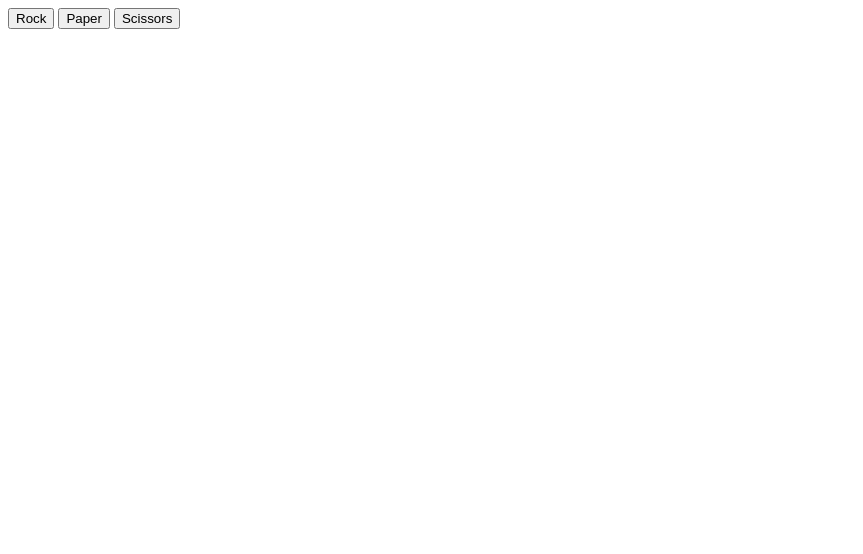
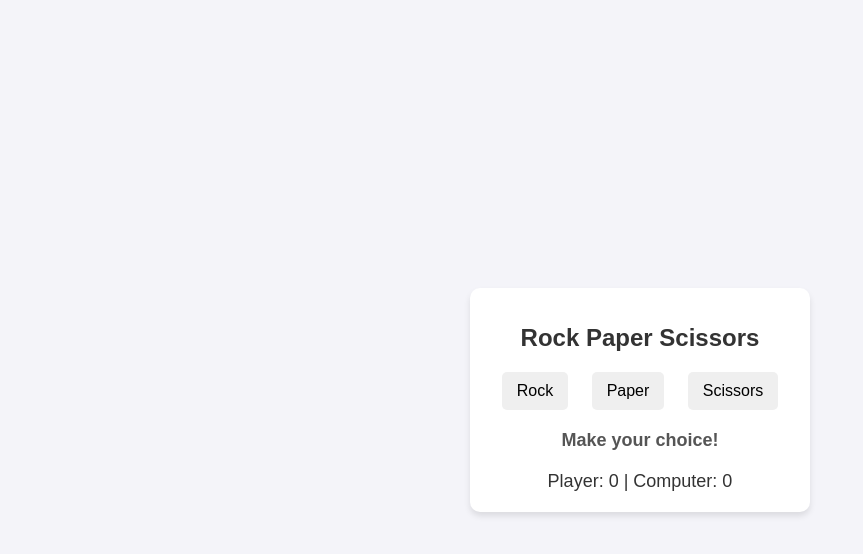
Before and after one commit to dylanlangone/rock-paper-scissors, a plain HTML site: page index.html in a window 1280 px wide. Shown: the whole page, without its empty margins (0-863 px from the left). Drawn offline with Linux system fonts and the light colour scheme.

Commit message:
Formatted style with external CSS

```diff
--- a/index.html
+++ b/index.html
@@ -4,14 +4,19 @@
     <meta charset="UTF-8">
     <meta name="viewport" content="width=device-width, initial-scale=1.0">
     <title>Rock Paper Scissors</title>
+    <link rel="stylesheet" href="style.css">
 </head>
 <body>
-    <script src="rps.js"></script>
-
-    <button>Rock</button>
-    <button>Paper</button>
-    <button>Scissors</button>
-
+    <div class="container">
+        <h1>Rock Paper Scissors</h1>
+        <div class="buttons">
+            <button id="rock">Rock</button>
+            <button id="paper">Paper</button>
+            <button id="scissors">Scissors</button>
+        </div>
+        <div class="result" id="result">Make your choice!</div>
+        <div class="score" id="score">Player: 0 | Computer: 0</div>
+    </div>
 
 </body>
 </html>
--- a/rps.js
+++ b/rps.js
@@ -24,6 +24,17 @@ function getHumanChoice() {
         return getHumanChoice();
     }
 }
+
+const rock = document.querySelector("#rock");
+rock.addEventListener("click", playRound("rock", getComputerChoice()));
+
+const paper = document.querySelector("#paper");
+paper.addEventListener("click", playRound("paper", getComputerChoice()));
+
+const scissors = document.querySelector("#scissors");
+rock.addEventListener("click", playRound("scissors", getComputerChoice()));
+
+
 
 function playRound(humanChoice, computerChoice) {
     if (humanChoice === "rock") {
@@ -60,14 +71,12 @@ function playRound(humanChoice, computerChoice) {
 }
 
 function playGame() {
-   /* for (let i = 0; i < 5; i++) {
-        const humanChoice = getHumanChoice();
-        const computerChoice = getComputerChoice();
-        playRound(humanChoice, computerChoice);
-    }
+  while (humanScore < 5 && computerScore < 5) {
 
-    console.log("Final Score: Human: " + humanScore + "\nComputer Score: " + computerScore);
-    */
+  }
+
+    console.log("Final Score: Human: " + humanScore +
+        "\nComputer Score: " + computerScore);
 }
 
 playGame();
--- /dev/null
+++ b/style.css
@@ -0,0 +1,55 @@
+body {
+    font-family: Arial, sans-serif;
+    background-color: #f4f4f9;
+    margin: 0;
+    display: flex;
+    justify-content: center;
+    align-items: center;
+    height: 100vh;
+}
+
+.container {
+    text-align: center;
+    background: #ffffff;
+    border-radius: 10px;
+    box-shadow: 0 4px 6px rgba(0, 0, 0, 0.1);
+    padding: 20px;
+    width: 300px;
+}
+
+h1 {
+    font-size: 24px;
+    margin-bottom: 20px;
+    color: #333;
+}
+
+.buttons {
+    display: flex;
+    justify-content: space-around;
+    margin-bottom: 20px;
+}
+
+.buttons button {
+    padding: 10px 15px;
+    font-size: 16px;
+    border: none;
+    border-radius: 5px;
+    cursor: pointer;
+    transition: background-color 0.3s;
+}
+
+.buttons button:hover {
+    background-color: #ddd;
+}
+
+.result {
+    font-size: 18px;
+    font-weight: bold;
+    color: #555;
+}
+
+.score {
+    margin-top: 20px;
+    font-size: 18px;
+    color: #333;
+}
```
